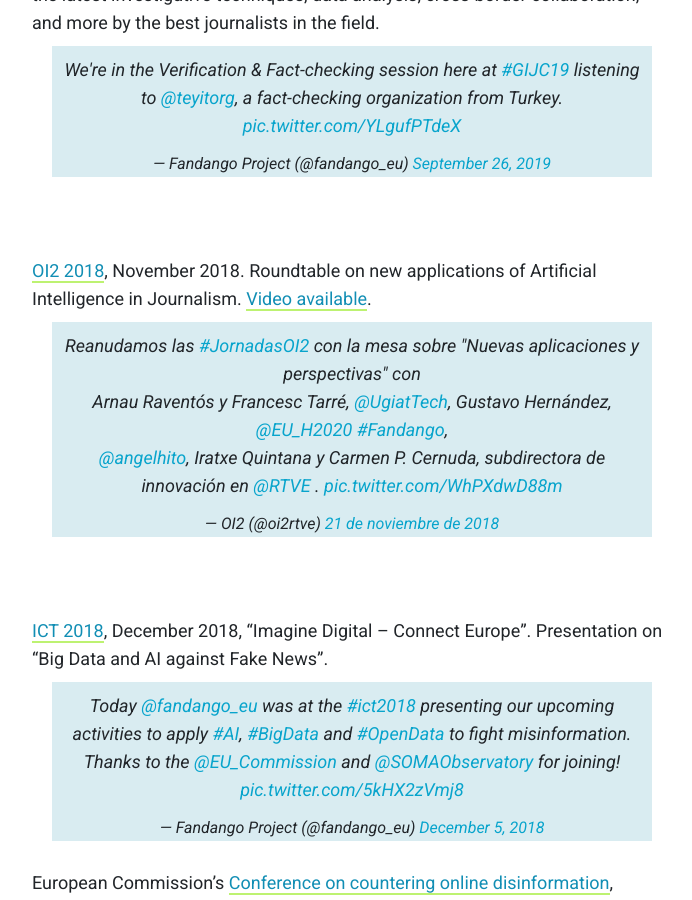
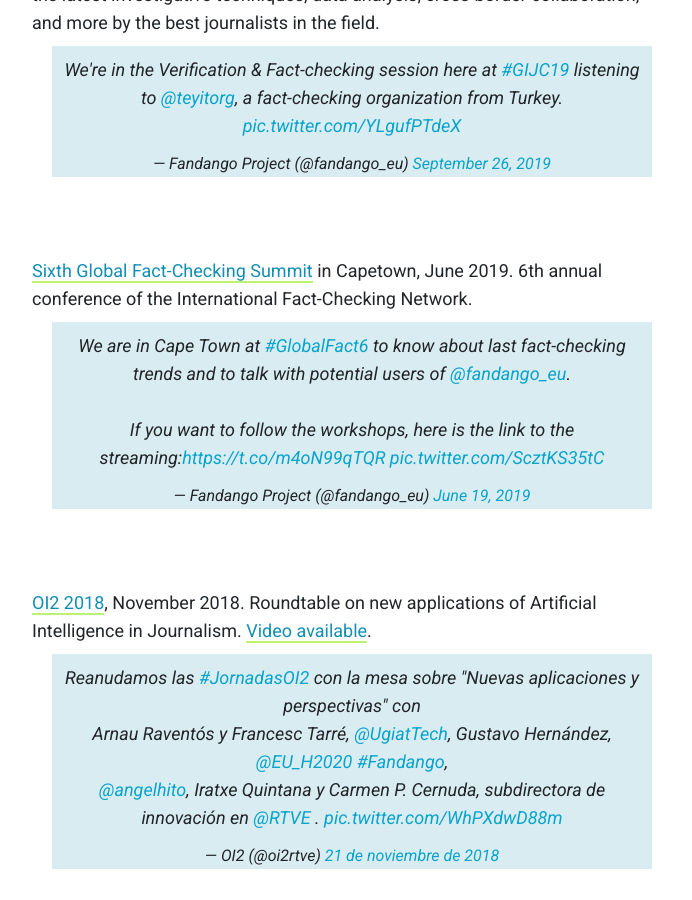
Before and after one commit to fandangOrg/fandango-web, a Jekyll site: the page built from achievements/public-events.md, in a window 1280 px wide and 900 px high, scrolled down 811 px. Shown: the whole window, without its empty margins (288-980 px from the left). Built offline with Jekyll 4.4.1, drawn with Linux system fonts in a browser that asks for light colours; comment, search, counter and statistics services are not loaded.

Commit message:
Updated Public Events

```diff
--- a/achievements/public-events.md
+++ b/achievements/public-events.md
@@ -21,6 +21,15 @@ navigation_parent: Achievements
 </center>
 
 <p>&nbsp;</p>
+
+[Sixth Global Fact-Checking Summit](https://www.globalfact6.com/about) in Capetown, June 2019. 6th annual conference of the International Fact-Checking Network.
+
+<center>
+<blockquote class="twitter-tweet"><p lang="en" dir="ltr">We are in Cape Town at <a href="https://twitter.com/hashtag/GlobalFact6?src=hash&amp;ref_src=twsrc%5Etfw">#GlobalFact6</a> to know about last fact-checking trends and to talk with potential users of <a href="https://twitter.com/fandango_eu?ref_src=twsrc%5Etfw">@fandango_eu</a>. <br><br>If you want to follow the workshops, here is the link to the streaming:<a href="https://t.co/m4oN99qTQR">https://t.co/m4oN99qTQR</a> <a href="https://t.co/ScztKS35tC">pic.twitter.com/ScztKS35tC</a></p>&mdash; Fandango Project (@fandango_eu) <a href="https://twitter.com/fandango_eu/status/1141340407407792128?ref_src=twsrc%5Etfw">June 19, 2019</a></blockquote> <script async src="https://platform.twitter.com/widgets.js" charset="utf-8"></script>
+</center>
+
+<p>&nbsp;</p>
+
 
 [OI2 2018](http://oi2media.es/index.php/jornadas-2018/), November 2018. Roundtable on new applications of Artificial Intelligence in Journalism. [Video available](http://www.rtve.es/alacarta/videos/oi2/oi2-nuevas-aplicaciones-perspectivas/4851457/).
 
```
